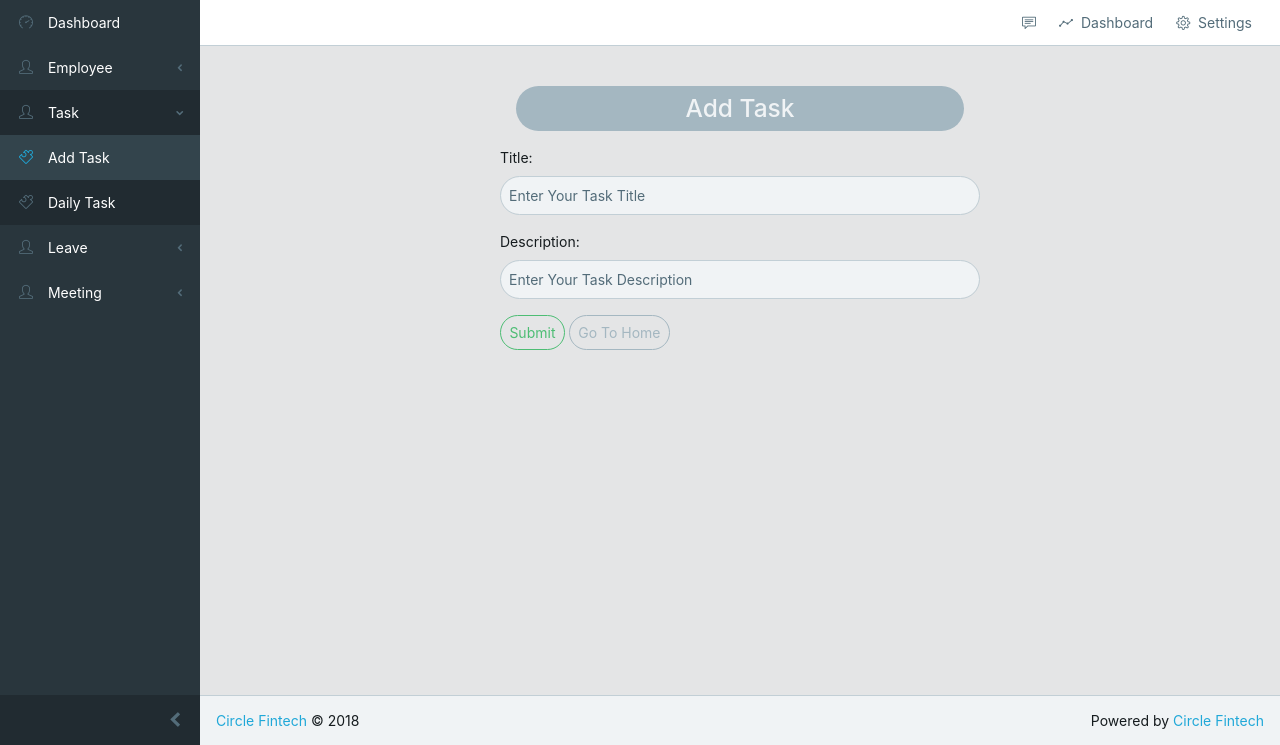
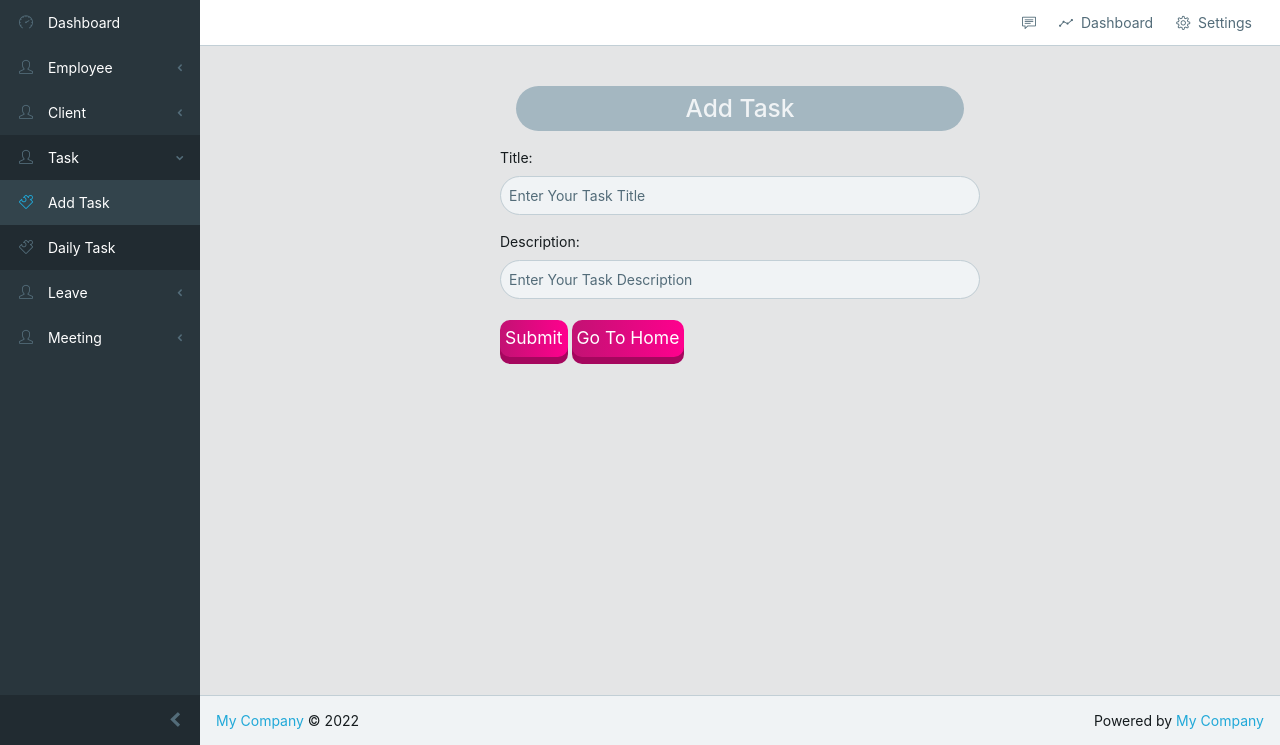
Before and after one commit to mowuj/Employe-Management, a Django app: page /add-task in a window 1280 px wide. Shown: the part 55-800 px from the top of the page. Run offline with Django 3.2, Linux system fonts and the light colour scheme; some libraries are stand-ins or nearby versions.

Commit message:
client section add

```diff
--- a/emsproject/emsapp/admin.py
+++ b/emsproject/emsapp/admin.py
@@ -48,3 +48,5 @@ admin.site.register(Leave,LeaveAdmin)
 admin.site.register(Employee,EmployeeAdmin)
 admin.site.register(Holiday,HolidayAdmin)
 admin.site.register(DailyTask,DailyTaskAdmin)
+admin.site.register(Attendence)
+admin.site.register(Client)
--- a/emsproject/emsapp/forms.py
+++ b/emsproject/emsapp/forms.py
@@ -246,3 +246,35 @@ class MeetingForm(ModelForm):
             'class':'form-control bg-light badge-pill'})
 
         }
+
+
+class ClientForm(ModelForm):
+
+    class Meta:
+        model = Client
+        fields = ['client_name',
+                'client_id',
+                'company_name',
+                'email',
+                'nid',
+                'phone',
+                'image',
+                ]
+
+        widgets = {
+            'client_name': forms.TextInput(attrs={'class': 'form-control bg-light badge-pill p-2',
+            'placeholder': 'Enter Client Name'}),
+            'company_name': forms.TextInput(attrs={'class': 'form-control bg-light badge-pill p-2',
+            'placeholder': 'Enter Client Name'}),
+
+            'client_id': forms.TextInput(attrs={'class': 'form-control bg-light badge-pill p-2',
+            'placeholder': 'Enter Client Id'}),
+            'nid': forms.TextInput(attrs={'class': 'form-control bg-light badge-pill p-2',
+                                        'placeholder': "Enter NID Number"}),
+
+            'email': forms.TextInput(attrs={'class': 'form-control bg-light badge-pill p-2',
+                                            'placeholder': 'Enter Email'}),
+
+            'phone': forms.TextInput(attrs={'class': 'form-control bg-light badge-pill p-2',
+                                            'placeholder': 'Enter Your Phone Number'}),
+        }
--- a/emsproject/emsapp/models.py
+++ b/emsproject/emsapp/models.py
@@ -2,6 +2,7 @@ from django.db import models
 from django.contrib.auth.models import User
 from django.utils.text import slugify
 from PIL import Image
+from django.utils import timezone
 # Create your models here.
 class Department(models.Model):
     name = models.CharField(max_length = 150)
@@ -95,3 +96,25 @@ class Meeting(models.Model):
     meeting_time = models.TimeField(auto_now=False, auto_now_add=False)
     def __str__(self):
         return str(self.user)
+
+
+class Attendence(models.Model):
+    username = models.ForeignKey(User, on_delete=models.CASCADE)
+    attend_date = models.DateTimeField(default=timezone.now)
+    on_time_status = models.BooleanField(default=False)
+    late_status = models.BooleanField(default=False)
+
+    def __str__(self):
+        return str(self.username)
+
+class Client(models.Model):
+    client_name = models.CharField(max_length=250)
+    client_id=models.CharField(max_length = 150, blank=True,null=True)
+    company_name = models.CharField(max_length=250)
+    email =  models.EmailField()
+    nid = models.IntegerField()
+    image = models.ImageField(default='default.jpg',upload_to='media/images')
+    phone = models.CharField(max_length = 150)
+
+    def __str__(self):
+        return str(self.username)
--- a/emsproject/emsapp/templates/add_task.html
+++ b/emsproject/emsapp/templates/add_task.html
@@ -4,6 +4,27 @@
 <title>Leave Form</title>
 {% endblock title %}
 {% block body %}
+<style>
+    .primary-btn{
+    outline: 0;
+    border: 0;
+    padding: 5px 5px;
+    background-image: linear-gradient(90deg,#c21273,#FF008E);
+    color: #fff;
+    font-size: 1.25em;
+    border-radius: 10px;
+    cursor: pointer;
+    box-shadow: 0 7px 0 #a5075e;
+    position: relative;
+    top: 0;
+    margin: 5px 0;
+}
+.primary-btn:active{
+    top: 5px;
+    box-shadow: 0 2px 0 #a5075e;
+}
+</style>
+
 <div class="container mt-3 ">
     <div class="row d-flex justify-content-center mt-3">
     <div class="m-auto col-md-6">
@@ -14,8 +35,8 @@
         <form action="" method="post">
             {%csrf_token%}
             {{form.as_p}}
-            <button type="submit" class="btn btn-outline-success badge-pill">Submit</button>
-            <a href="{% url 'home' %}"> <button type="button" class="btn btn-outline-secondary badge-pill">Go To Home</button></a>
+            <button type="submit" class="primary-btn">Submit</button>
+            <a href="{% url 'home' %}"> <button type="button" class="primary-btn">Go To Home</button></a>
         </form>
     </div>
 </div>
--- a/emsproject/emsapp/templates/base.html
+++ b/emsproject/emsapp/templates/base.html
@@ -10,8 +10,8 @@
     <meta name="description" content="CoreUI - Open Source Bootstrap Admin Template">
     <meta name="author" content="Circle Fintech">
     <meta name="keyword" content="">
-    <link rel="shortcut icon" href="{% static 'img/favicon.png' %}">
-    <title>Circle Fintech</title>
+
+    <title>My Company</title>
 
     <!-- Icons -->
     <link href="{% static 'dist/vendors/css/font-awesome.min.css' %}" rel="stylesheet">
@@ -114,6 +114,22 @@
                             <a class="nav-link" href="{% url 'create-user' %}">
                                 <i class="nav-icon icon-puzzle"></i> Registration</a>
                         </li>
+                    </ul>
+                </li>
+                <li class="nav-item nav-dropdown">
+                    <a class="nav-link nav-dropdown-toggle" href="#">
+                        <i class="nav-icon icon-user"></i> Client</a>
+                    <ul class="nav-dropdown-items">
+                        <li class="nav-item">
+                            <a class="nav-link" href="{% url 'client' %}">
+                                <i class="nav-icon icon-puzzle"></i> Client List</a>
+                        </li>
+
+                        <li class="nav-item">
+                            <a class="nav-link" href="{% url 'create_client' %}">
+                                <i class="nav-icon icon-puzzle"></i> Create Client</a>
+                        </li>
+
                     </ul>
                 </li>
                 <li class="nav-item nav-dropdown">
@@ -255,8 +271,8 @@
 
 <!--Footer-->
 <footer class="app-footer">
-    <span><a href="#">Circle Fintech</a> © 2018</span>
-    <span class="ml-auto">Powered by <a href="#">Circle Fintech</a></span>
+    <span><a href="#">My Company</a> © 2022</span>
+    <span class="ml-auto">Powered by <a href="#">My Company</a></span>
 
 
 <!--JS-->
--- a/emsproject/emsapp/urls.py
+++ b/emsproject/emsapp/urls.py
@@ -24,4 +24,8 @@ urlpatterns = [
     path('delete/<int:id>',delete, name = "delete"),
     path('create-meeting',create_meeting, name = "create-meeting"),
     path('meeting',meeting, name = "meeting"),
+    # path('attendence', attendence, name="attendence"),
+    path('create_client', create_client, name="create_client"),
+    path('client', client, name="client"),
+
 ]
--- a/emsproject/emsapp/views.py
+++ b/emsproject/emsapp/views.py
@@ -57,6 +57,7 @@ def user_login(request):
         user = authenticate(username=username,password=password)
         if user:
             login(request,user)
+            # login_status = login_time>
             return redirect('/home')
         else:
             msg = "Username of Password is Incorrect"
@@ -80,6 +81,8 @@ def home(request):
     user = request.user
     meeting = Meeting.objects.filter(user=request.user,meeting_date=datetime.datetime.now())
     meet=meeting.count()
+    leave=Leave.objects.filter(user=request.user).count()
+    print(leave)
     context={'total':total,'l_app':l_app,'leave':leave,'meeting':meeting,'meet':meet}
     return render (request,'home.html',context)
 
@@ -212,7 +215,7 @@ def edit_profile(request):
     employee=Employee.objects.get(username=request.user)
     form = EditEmployeeForm(instance=employee)
     if request.method =='POST':
-        form = EmployeeForm(request.POST,instance=employee)
+        form = EditEmployeeForm(request.POST,request.FILES,instance=employee)
         if form.is_valid():
             form.save()
             return redirect('/profile')
@@ -222,7 +225,7 @@ def edit_employee(request,id):
     employee = Employee.objects.get(id=id)
     form = EditEmployeeForm(instance=employee)
     if request.method =='POST':
-        form = EmployeeForm(request.POST,instance=employee)
+        form = EditEmployeeForm(request.POST,request.FILES, instance=employee)
         if form.is_valid():
             form.save()
             return redirect('/all-employee')
@@ -265,3 +268,30 @@ def meeting(request):
     meeting = Meeting.objects.filter(meeting_date=datetime.datetime.now())
     context={'meeting':meeting}
     return render (request,'meeting.html',context)
+
+
+
+# def attendence(request):
+#     username = request.user
+#     attend = Attendence.objects.filter(username=request.user)
+#     context = {'attend': attend}
+#     return render (request,'attendence.html',context)
+
+def create_client(request):
+    form = ClientForm()
+    if request.method =='POST':
+        form = ClientForm(request.POST, request.FILES)
+        if form.is_valid():
+            form = form.save()
+            context = {'form':form}
+            return redirect ('/')
+    form = ClientForm()
+
+    context ={'form':form}
+    return render(request,'create_client.html',context)
+def client(request):
+    all_client = Client.objects.all()
+    clientfilter = ClientFilter(request.GET, queryset=all_client)
+    all_client = clientfilter.qs
+    context = {'all_client': all_client, 'clientfilter': clientfilter}
+    return render (request,'client.html',context)
```
Also changed, not shown: emsproject/emsapp/filters.py (+12 -0 lines), emsproject/emsapp/templates/attendence.html (added, +35 -0 lines), emsproject/emsapp/templates/client.html (added, +75 -0 lines), emsproject/emsapp/templates/create_client.html (added, +23 -0 lines), emsproject/db.sqlite3, emsproject/emsapp/migrations/0015_attendence.py (added), emsproject/emsapp/migrations/0016_delete_attendence.py (added), emsproject/emsapp/migrations/0017_attendence.py (added), emsproject/emsapp/migrations/0018_remove_attendence_attend_time.py (added), emsproject/emsapp/migrations/0019_client.py (added), emsproject/emsapp/migrations/0020_rename_username_client_client_name.py (added), emsproject/media/images/tiger.jpg (added).
